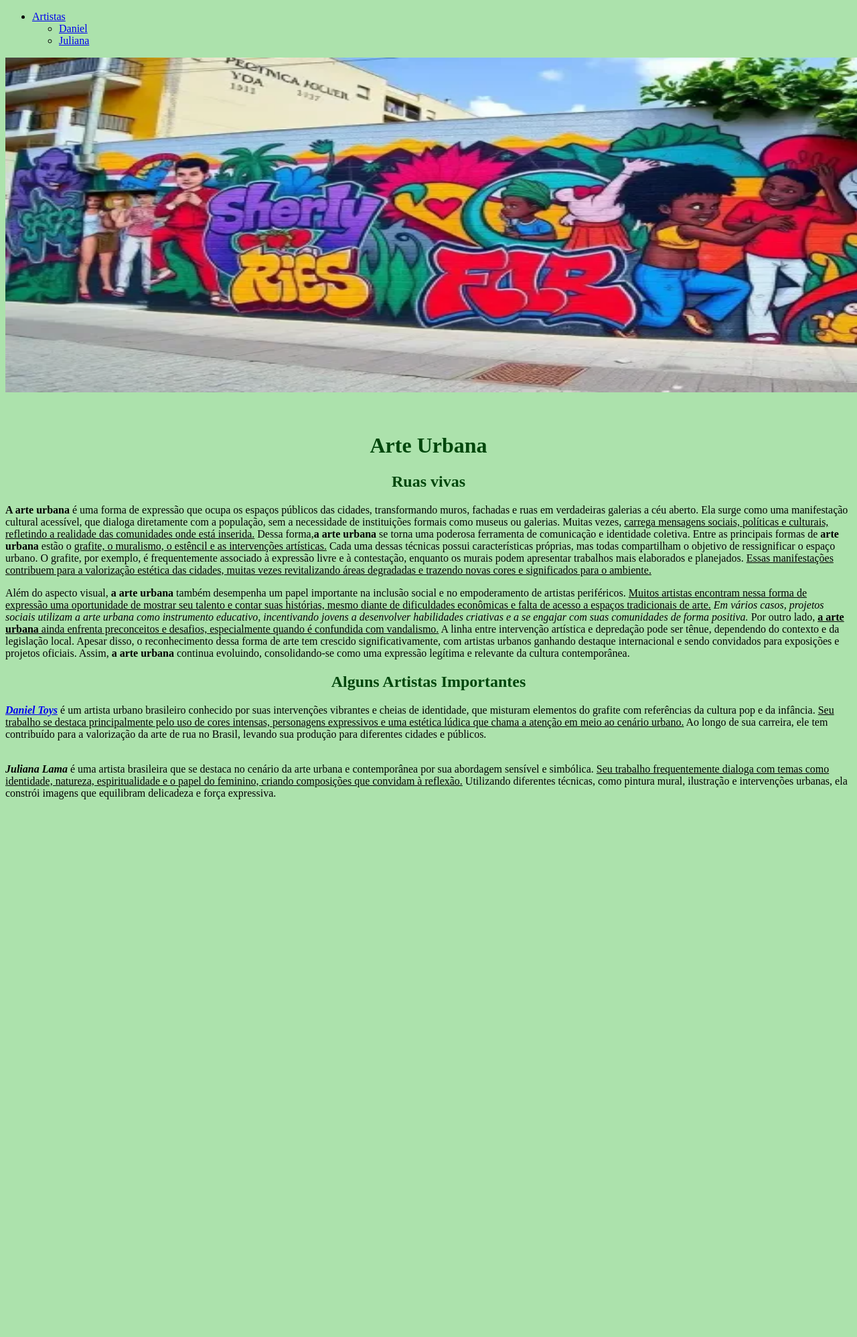
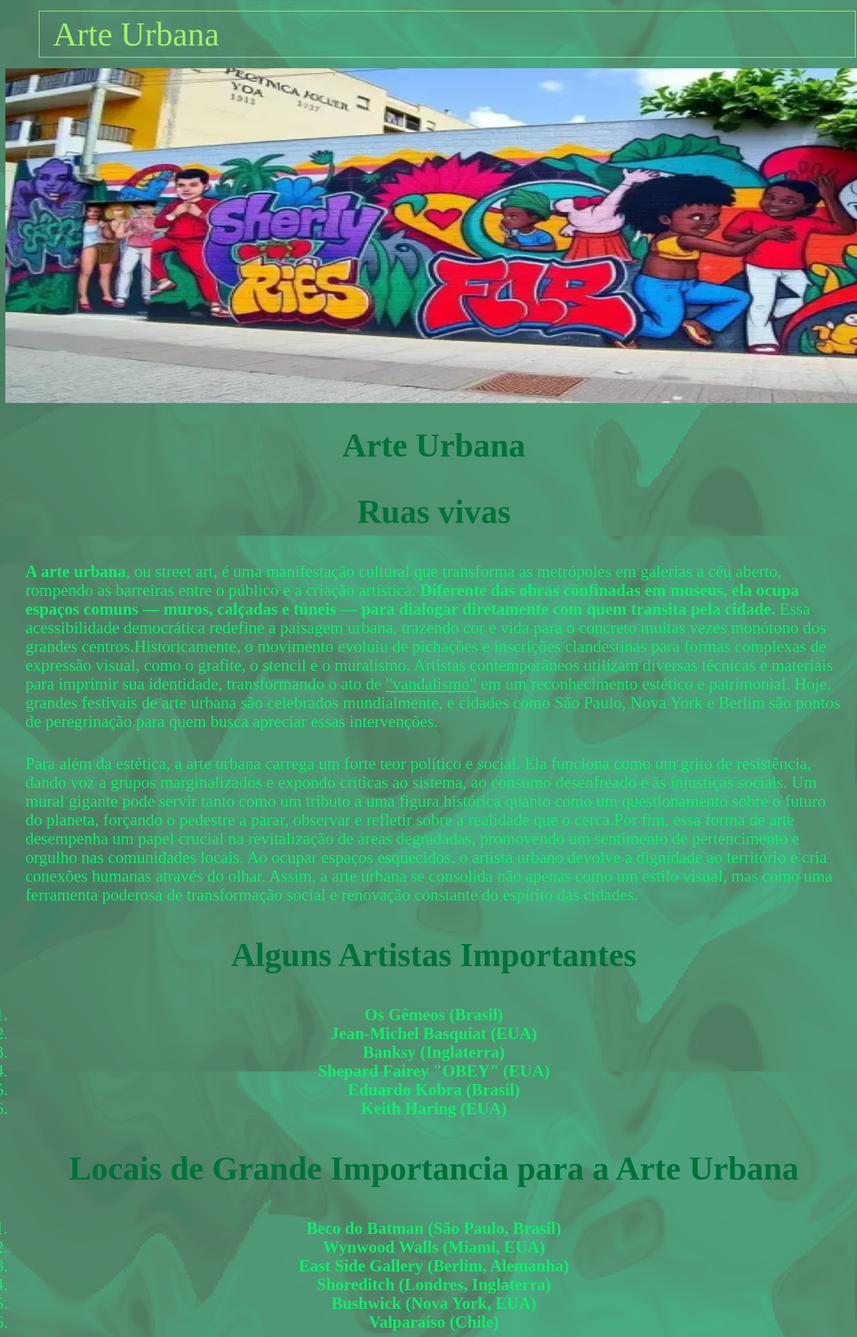
Before and after one commit to jorgin14/Arte-Urbana, a plain HTML site: page projeto art urbana/index.html in a window 1280 px wide. Shown: the top 1997 px of the page at 67% size. Before the commit the page ends 1210 px from the top, so only its background shows below. Drawn offline with Linux system fonts and the light colour scheme.

Commit message:
Add files via upload

```diff
--- a/projeto art urbana/index.html
+++ b/projeto art urbana/index.html
@@ -12,33 +12,61 @@
     <nav>
         <ul class="menu">
             <li>
-                <a href="#">Artistas</a>
+                <a href="#">Arte Urbana </a>
                 <ul>
-                    <li><a href="./paginas/Daniel.html">Daniel</a></li>
-                    <li><a href="./paginas/Juliana.html">Juliana</a></li>
+                    <li><a href="./paginas/artista.html" >Artistas</a></li>
+                    <li><a href="./paginas/formulario.html">Formulario</a></li>
                 </ul>
             </li>
         </ul>
     </nav>
-    <img src="./imagens/unnamed-file-116.webp" height="500"  width="1850"  > </img>
-    <br />
-    <br />
-    <br />
+         <img src="./imagens/unnamed-file-116.webp" title="muraldb" style="display: block; margin: 0 auto;" width="1850" height="500">
+    <h1>Arte Urbana</h1>
+    <h2>Ruas vivas</h2>
+
+   <p ><b>A arte urbana</b>, ou street art, é uma manifestação cultural que transforma as metrópoles em galerias a céu aberto, rompendo as barreiras entre o público e a criação artística. <b>Diferente das obras confinadas em museus, ela ocupa espaços comuns — muros, calçadas e túneis — para dialogar diretamente com quem transita pela cidade.</b> Essa acessibilidade democrática redefine a paisagem urbana, trazendo cor e vida para o concreto muitas vezes monótono dos grandes centros.Historicamente, o movimento evoluiu de pichações e inscrições clandestinas para formas complexas de expressão visual, como o grafite, o stencil e o muralismo. Artistas contemporâneos utilizam diversas técnicas e materiais para imprimir sua identidade, transformando o ato de <u>"vandalismo"</u> em um reconhecimento estético e patrimonial. Hoje, grandes festivais de arte urbana são celebrados mundialmente, e cidades como São Paulo, Nova York e Berlim são pontos de peregrinação para quem busca apreciar essas intervenções.</p>
+
+    <p>Para além da estética, a arte urbana carrega um forte teor político e social. Ela funciona como um grito de resistência, dando voz a grupos marginalizados e expondo críticas ao sistema, ao consumo desenfreado e às injustiças sociais. Um mural gigante pode servir tanto como um tributo a uma figura histórica quanto como um questionamento sobre o futuro do planeta, forçando o pedestre a parar, observar e refletir sobre a realidade que o cerca.Por fim, essa forma de arte desempenha um papel crucial na revitalização de áreas degradadas, promovendo um sentimento de pertencimento e orgulho nas comunidades locais. Ao ocupar espaços esquecidos, o artista urbano devolve a dignidade ao território e cria conexões humanas através do olhar. Assim, a arte urbana se consolida não apenas como um estilo visual, mas como uma ferramenta poderosa de transformação social e renovação constante do espírito das cidades.</p>
 
 
 
-    <h1>Arte Urbana</h1>
-    <h2>Ruas vivas</h2>
+    <h2>Alguns Artistas Importantes</h2>
+    <ol>
+        <li><b>Os Gêmeos (Brasil)</b></li>
+        <li><b>Jean-Michel Basquiat (EUA)</b></li>
+        <li><b>Banksy (Inglaterra)</b></li>
+        <li><b>Shepard Fairey "OBEY" (EUA)</b></li>
+        <li><b>Eduardo Kobra (Brasil)</b></li>
+        <li><b>Keith Haring (EUA)</b></li>
+    </ol>
 
-   <p ><b>A arte urbana</b> é uma forma de expressão que ocupa os espaços públicos das cidades, transformando muros, fachadas e ruas em verdadeiras galerias a céu aberto. Ela surge como uma manifestação cultural acessível, que dialoga diretamente com a população, sem a necessidade de instituições formais como museus ou galerias. Muitas vezes, <u>carrega mensagens sociais, políticas e culturais, refletindo a realidade das comunidades onde está inserida.</u> Dessa forma,<b>a arte urbana</b> se torna uma poderosa ferramenta de comunicação e identidade coletiva. Entre as principais formas de <b>arte urbana</b> estão o <u>grafite, o muralismo, o estêncil e as intervenções artísticas.</u> Cada uma dessas técnicas possui características próprias, mas todas compartilham o objetivo de ressignificar o espaço urbano. O grafite, por exemplo, é frequentemente associado à expressão livre e à contestação, enquanto os murais podem apresentar trabalhos mais elaborados e planejados. <u>Essas manifestações contribuem para a valorização estética das cidades, muitas vezes revitalizando áreas degradadas e trazendo novas cores e significados para o ambiente.</u></p>
 
-   <p>Além do aspecto visual, <b>a arte urbana</b> também desempenha um papel importante na inclusão social e no empoderamento de artistas periféricos. <u>Muitos artistas encontram nessa forma de expressão uma oportunidade de mostrar seu talento e contar suas histórias, mesmo diante de dificuldades econômicas e falta de acesso a espaços tradicionais de arte.</u> <i>Em vários casos, projetos sociais utilizam a arte urbana como instrumento educativo, incentivando jovens a desenvolver habilidades criativas e a se engajar com suas comunidades de forma positiva.</i> Por outro lado, <b><u>a arte urbana</b> ainda enfrenta preconceitos e desafios, especialmente quando é confundida com vandalismo.</u> A linha entre intervenção artística e depredação pode ser tênue, dependendo do contexto e da legislação local. Apesar disso, o reconhecimento dessa forma de arte tem crescido significativamente, com artistas urbanos ganhando destaque internacional e sendo convidados para exposições e projetos oficiais. Assim, <b>a arte urbana</b> continua evoluindo, consolidando-se como uma expressão legítima e relevante da cultura contemporânea.</p>
+    <h2>Locais de Grande Importancia para a Arte Urbana</h2>
+    <ol>
+        <li><b>Beco do Batman (São Paulo, Brasil)</b></li>
+        <li><b>Wynwood Walls (Miami, EUA)</b></li>
+        <li><b>East Side Gallery (Berlim, Alemanha)</b></li>
+        <li><b>Shoreditch (Londres, Inglaterra)</b></li>
+        <li><b>Bushwick (Nova York, EUA)</b></li>
+        <li><b>Valparaíso (Chile)</b></li>
+    </ol>
+    <img src="./imagens/Beco-do-Batman.webp" title="batman" style="display: block; margin: 0 auto;" width="1850" height="700">
 
-   <h2>Alguns Artistas Importantes</h2>
+    <h2>Impacto Cultural</h2>
+    <p>A arte urbana atua como um poderoso agente de transformação, redefinindo a relação entre o cidadão e o espaço público. Ao ocupar muros e monumentos, ela retira a exclusividade da arte das elites e das galerias fechadas, devolvendo-a ao povo de forma gratuita e direta. Esse impacto é sentido na democratização da cultura, onde o pedestre, independentemente de sua classe social, é convidado a interagir com obras que refletem sua própria realidade e identidade.Culturalmente, essa forma de expressão funciona como um registro histórico e social vivo. Em muitas cidades, murais tornam-se monumentos à memória coletiva, homenageando figuras locais, narrando lutas comunitárias ou denunciando injustiças que a mídia tradicional muitas vezes ignora. Esse "grito visual" fortalece o sentimento de pertencimento: quando uma comunidade vê sua história estampada em um prédio de 20 metros de altura, o espaço deixa de ser apenas concreto e passa a ser um símbolo de orgulho e herança.</p>
 
-   <p><i><b><a href="Daniel.html" target="_blank" id="Daniel">Daniel Toys</a></b></i> é um artista urbano brasileiro conhecido por suas intervenções vibrantes e cheias de identidade, que misturam elementos do grafite com referências da cultura pop e da infância. <u>Seu trabalho se destaca principalmente pelo uso de cores intensas, personagens expressivos e uma estética lúdica que chama a atenção em meio ao cenário urbano.</u> Ao longo de sua carreira, ele tem contribuído para a valorização da arte de rua no Brasil, levando sua produção para diferentes cidades e públicos.
+    <p>Além disso, a arte urbana impulsiona uma economia criativa vibrante e o turismo cultural. Áreas antes consideradas degradadas ou perigosas são revitalizadas através do "efeito galeria", atraindo visitantes, novos negócios e investimentos. Cidades como São Paulo, com o Beco do Batman, ou Wynwood em Miami, transformaram-se em polos turísticos globais graças ao impacto visual de seus murais. Isso prova que a estética urbana não apenas embeleza, mas gera valor econômico e altera a percepção internacional sobre uma metrópole.Por fim, o impacto estende-se à linguagem e ao design contemporâneo. A estética das ruas — o uso de cores vibrantes, tipografias ousadas e o estilo do grafite — influenciou profundamente a moda, a publicidade e a arquitetura moderna. A arte urbana forçou o mundo acadêmico a expandir suas definições sobre o que é "belo" ou "erudito", consolidando-se como um dos movimentos artísticos mais relevantes do século XXI, capaz de unir o ativismo político ao mais alto nível de técnica visual.</p>
+
+    <h2>Eventos Relacionados a Arte Urbana</h2>
+    <ol>
+        <li><b>Nuart Festival (Stavanger, Noruega / Aberdeen, Escócia)</b></li>
+        <li><b>POW! WOW! (Havaí, EUA - e edições globais)</b></li>
+        <li><b>NaLata Festival (São Paulo, Brasil)</b></li>
+        <li><b>Upfest (Bristol, Inglaterra)</b></li>
+        <li><b>MURAL Festival (Montreal, Canadá)</b></li>
+        <li><b>Art Basel: Wynwood Walls (Miami, EUA)</b></li>
+    </ol>
     <br />
-    <br />
-   <p><i><b>Juliana Lama</b></i> é uma artista brasileira que se destaca no cenário da arte urbana e contemporânea por sua abordagem sensível e simbólica. <u>Seu trabalho frequentemente dialoga com temas como identidade, natureza, espiritualidade e o papel do feminino, criando composições que convidam à reflexão.</u> Utilizando diferentes técnicas, como pintura mural, ilustração e intervenções urbanas, ela constrói imagens que equilibram delicadeza e força expressiva.</p>
+
 </body>
 </html>
--- a/projeto art urbana/style.css
+++ b/projeto art urbana/style.css
@@ -1,7 +1,55 @@
 h2, h1, h3, h4, h5, h6 {
     text-align: center;
-    color: rgb(0, 71, 12);
+    color: rgb(1, 114, 58);
+    font-size: 50px;
 }
 body {
-    background-color: rgb(172, 226, 172);
+    background-image: url(./imagens/Capture-decran-2026-04-06-141111.png); height: 400px; width: 100%;
+    background-repeat: no-repeat; background-position: auto; background-size: cover; background-attachment: fixed;
+
 }
+.menu {
+    list-style: none;
+}
+.menu li {
+    border: rgb(165, 241, 113) 1px solid;
+    position: relative ;
+    float: center;
+    font-size: 50px;
+    margin: 0px 10px;
+
+}
+.menu li a {
+    color: rgb(164, 241, 113);
+    text-decoration: none;
+    padding: 5px 20px;
+    display:block;
+}
+.menu li a:hover {
+    color: rgb(84, 177, 56);
+    text-shadow: rgb(0, 255, 0) 0px 2px 2px;
+}
+.menu li ul {
+    position: absolute;
+    top: 70px;
+    left: 0px;
+    display: none;
+}
+.menu li:hover ul {
+    display: block;
+}
+.menu li ul li {
+    display: block;
+    width: 100%;
+}
+p {
+    color: rgb(19, 235, 109);
+    padding: 5px 30px;
+    font-size: 25px;
+}
+ol {
+    color: rgb(19, 235, 109);
+    padding: 5px 10px;
+    text-align: center;
+    font-size: 25px;
+}
```
Also changed, not shown: projeto art urbana/imagens/AdobeStock_81268225.avif (added), projeto art urbana/imagens/Beco-do-Batman.webp (added), projeto art urbana/imagens/Capture-decran-2026-04-06-141111.png (added), projeto art urbana/imagens/Naoya-inherited-naobito-zenin.jpg (added), projeto art urbana/imagens/maxresdefault.jpg (added), projeto art urbana/paginas/artista.html (added), projeto art urbana/paginas/formulario.html (added), 1 other file.
